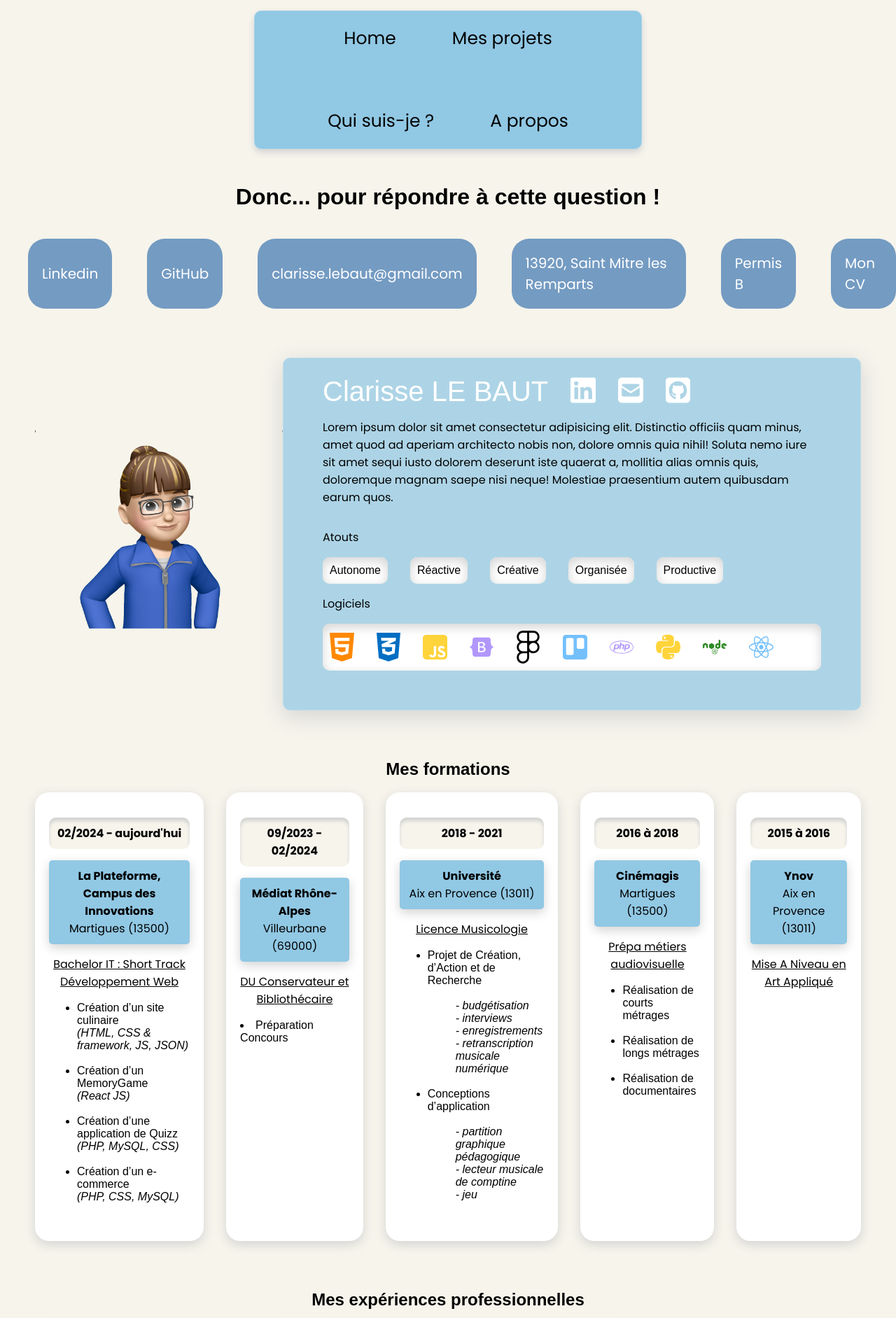
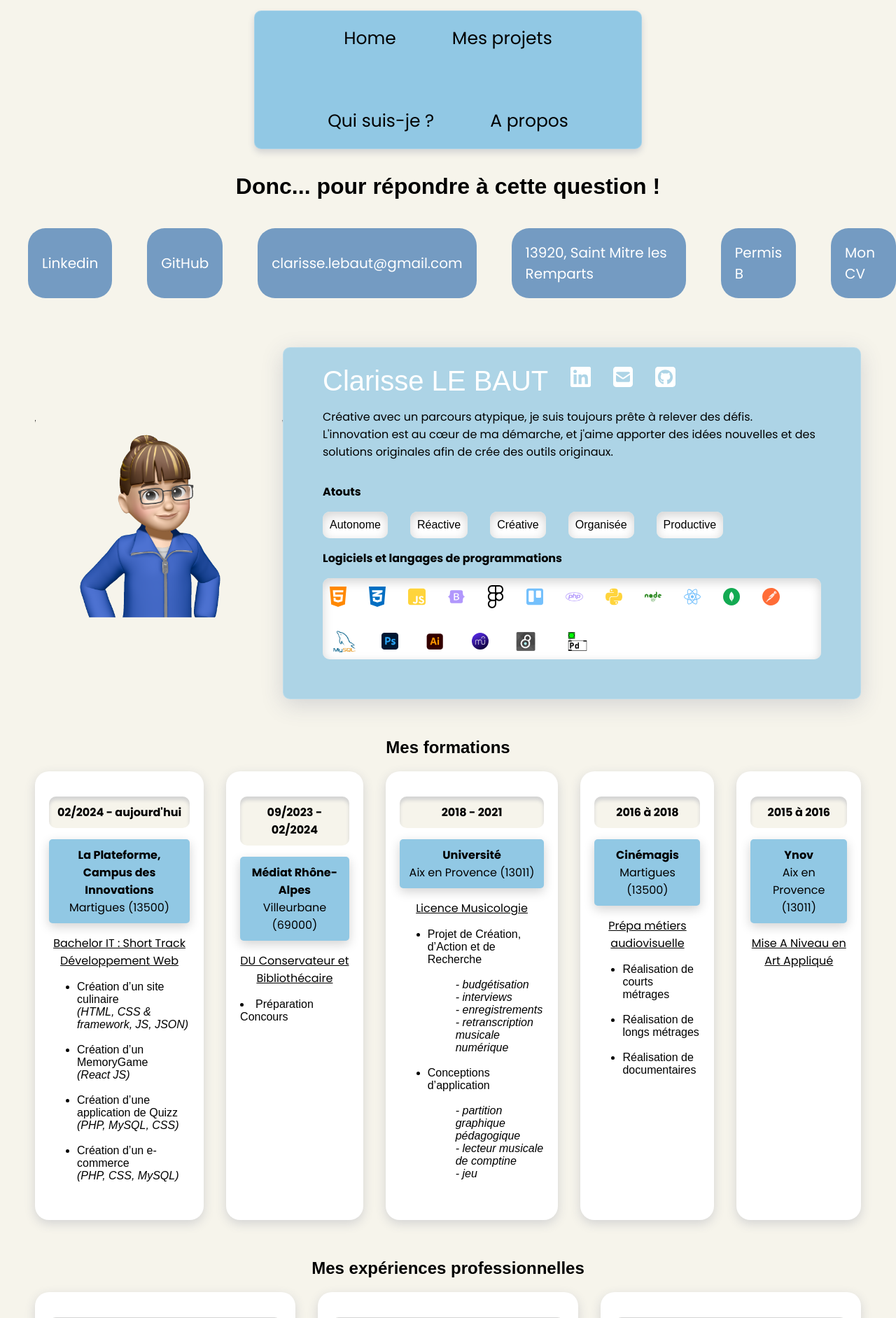
Before and after one commit to clarisse-lebaut/MyPortfolio, a PHP site: page /index.php?page=me in a window 1280 px wide. Shown: the top 1883 px of the page at 70% size. Run offline with PHP 8.4, Linux system fonts and the light colour scheme; some web fonts are replaced.

Commit message:
add some details on page me

```diff
--- a/assets/styles/me.css
+++ b/assets/styles/me.css
@@ -6,7 +6,7 @@
 }
 .title-page-projects {
   text-align: center;
-  margin-top: 50px;
+  margin-top: 35px;
 }
 
 /* --------------------------------- */
@@ -90,7 +90,7 @@
   margin-top: 25px;
 }
 .contact-logo {
-  width: 5%;
+  width: 4%;
   aspect-ratio: 1/1;
   transition: scale 350ms ease, opacity 450ms ease;
 }
@@ -124,13 +124,20 @@
   border-radius: 10px;
   padding: 10px;
   display: flex;
+  flex-wrap: wrap;
+  align-items: center;
   list-style-type: none;
   gap: 2rem;
   box-shadow: inset lightgray 0 5px 15px 0;
 }
 
 .logo-logiciel {
-  width: 5%;
+  width: 3.5%;
+  height: 3.5%;
+}
+.logo-logiciel-2 {
+  width: 6%;
+  height: 6%;
 }
 
 /* ------------------------- */
@@ -189,7 +196,8 @@
 .btn-cv {
   display: flex;
   justify-content: center;
-  gap: 1rem;
+  align-items: center;
+  gap: 2rem;
   background-color: #4682a9;
   border: none;
   border-radius: 10px;
@@ -197,9 +205,14 @@
   margin-top: 50px;
   padding: 15px;
 }
-.btn-cv > p {
-  font-size: 20px;
-  font-weight: bold;
+.btn-cv > a {
+  font-size: 25px;
+  color: white;
+  text-decoration: none;
+}
+.btn-cv > a:hover {
+  font-size: 25px;
+  color: black;
 }
 .btn-cv > img {
   width: 15%;
--- a/components/footer.php
+++ b/components/footer.php
@@ -28,7 +28,7 @@
     <section class="section-logo">
         <a href="https://linkedin.com/in/clarisse-le-baut-161499235" target="_blank">
             <img class="icon" src="../assets/img/icons/linkedin.svg" alt="logo linkedin" /></a>
-        <a href="" target="_blank">
+        <a href="mailto:clarisse.lebaut@gmail.com" target="_blank">
             <img class="icon" src="../assets/img/icons/square-envelope-solid.svg" alt="logo mail" target="_blank" /></a>
         <a class="link-footer" href="https://github.com/clarisse-lebaut" target="_blank">
             <img class="icon" src="../assets/img/icons/square-github.svg" alt="logo github" /></a>
--- a/pages/me.php
+++ b/pages/me.php
@@ -10,10 +10,10 @@ include "./components/header.php";
     <ul class="cv-ul">
       <li class="cv-li"><a class="a-contact" href="https://linkedin.com/in/clarisse-le-baut-161499235" target="_blank">Linkedin</a></li>
       <li class="cv-li"><a class="a-contact" href="https://github.com/clarisse-lebaut" target="_blank">GitHub</a></li>
-      <li class="cv-li"><a class="a-contact" href="" target="_blank">clarisse.lebaut@gmail.com</a></li>
+      <li class="cv-li"><a class="a-contact" href="mailto:clarisse.lebaut@gmail.com" target="_blank">clarisse.lebaut@gmail.com</a></li>
       <li class="cv-li"><a class="a-contact" href="https://www.google.fr/maps/place/13920+Saint-Mitre-les-Remparts/@43.4565357,4.9946024,14z/data=!3m1!4b1!4m6!3m5!1s0x12b61c2c6ec329c1:0x40819a5fd96ff70!8m2!3d43.4376515!4d5.0368613!16s%2Fm%2F02rpcf0?entry=ttu" target="_blank">13920, Saint Mitre les Remparts</li>
       <li class="cv-li">Permis B</li>
-      <li class="cv-li"><a class="a-contact" href="files/document.pdf" download="document.pdf">Mon CV</a></li>
+      <li class="cv-li"><a class="a-contact" href="files/cv.pdf" target="_blank">Mon CV</a></li>
     </ul>
   </nav>
     <main class="main">
@@ -25,17 +25,16 @@ include "./components/header.php";
               <section class="container-contact-logo">
                 <p class="name">Clarisse LE BAUT</p>
                 <a class="contact-logo" href="https://linkedin.com/in/clarisse-le-baut-161499235" target="_blank"><img src="../assets/img/icons/linkedin.svg" alt=""></a>
-                <a class="contact-logo" href="" target="_blank"><img src="../assets/img/icons/square-envelope-solid.svg" alt=""></a>
+                <a class="contact-logo" href="mailto:clarisse.lebaut@gmail.com" target="_blank"><img src="../assets/img/icons/square-envelope-solid.svg" alt=""></a>
                 <a class="contact-logo" href="https://github.com/clarisse-lebaut" target="_blank"><img src="../assets/img/icons/square-github.svg" alt=""></a>
               </section>
               <p>
-                Lorem ipsum dolor sit amet consectetur adipisicing elit. Distinctio officiis quam minus, amet quod ad aperiam architecto nobis non,
-                dolore omnis quia nihil! Soluta nemo iure sit amet sequi iusto dolorem deserunt iste quaerat a, mollitia alias omnis quis,
-                doloremque magnam saepe nisi neque! Molestiae praesentium autem quibusdam earum quos.
+                Créative avec un parcours atypique, je suis toujours prête à relever des défis.
+                L'innovation est au cœur de ma démarche, et j'aime apporter des idées nouvelles et des solutions originales afin de crée des outils originaux.
               </p>
             </div>
             <div >
-              <p>Atouts</p>
+              <p><b>Atouts</b></p>
               <div class="atout-ul">
                 <li class="atout-li">Autonome</li>
                 <li class="atout-li">Réactive</li>
@@ -45,7 +44,7 @@ include "./components/header.php";
               </div>
 
               <div>
-                <p>Logiciels</p>
+                <p><b>Logiciels et langages de programmations</b></p>
                 <div class="competences-ul">
                   <img class="logo-logiciel" src="../assets/img/icons/html5-brands-solid.svg" alt="logo HTML5">
                   <img class="logo-logiciel" src="../assets/img/icons/css3-alt-brands-solid.svg" alt="logo CSS3">
@@ -57,6 +56,14 @@ include "./components/header.php";
                   <img class="logo-logiciel" src="../assets/img/icons/python-brands-solid.svg" alt="logo Python">
                   <img class="logo-logiciel" src="../assets/img/icons/node-brands-solid.svg" alt="logo NodeJS">
                   <img class="logo-logiciel" src="../assets/img/icons/react-brands-solid.svg" alt="logo ReactJS">
+                  <img class="logo-logiciel" src="../assets/img/icons/mongo.svg" alt="logo MongoDB">
+                  <img class="logo-logiciel" src="../assets/img/icons/postman.svg" alt="logo Postman">
+                  <img class="logo-logiciel-2" src="../assets/img/icons/mysql.png" alt="logo My SQL">
+                  <img class="logo-logiciel" src="../assets/img/icons/photoshop.png" alt="logo Photoshop">
+                  <img class="logo-logiciel-2" src="../assets/img/icons/illustrator.png" alt="logo Illustrator">
+                  <img class="logo-logiciel" src="../assets/img/icons/musescore.svg" alt="logo Musescore">
+                  <img class="logo-logiciel-2" src="../assets/img/icons/maxmsp.png" alt="logo MaxMSP">
+                  <img class="logo-logiciel-2" src="../assets/img/icons/puredata.png" alt="logo Pure Data">
                 </div>
             </div>
          </div>
@@ -138,8 +145,7 @@ include "./components/header.php";
             <div class="card-experience">
                 <p class="date-experience"><b>Janvier - Août 2022</b></p>
                 <p class="titre-experience"><b>Service Civique à Pôle Emploi</b><br>Martigues (13500)</p>
-                <p>Description de la mission</p>
-                <ul>
+                  <ul>
                   <li>Aide à l’insertion des usagers en informatique et numérique actualisation</li>
                   <br>
                   <li>(Ré)Inscription</li>
@@ -153,7 +159,6 @@ include "./components/header.php";
             <div class="card-experience">
                 <p class="date-experience"><b>Juillet - Août 2021</b></p>
                 <p class="titre-experience"><b>Auxiliaire contractuelle</b><br>Trésorerie Salon de Provence (13290)</p>
-                <p>Description de la mission</p>
                   <ul>
                     <li>Archivage</li>
                     <br>
@@ -174,7 +179,6 @@ include "./components/header.php";
             <div class="card-experience">
                 <p class="date-experience"><b>Juillet 2018</b></p>
                 <p class="titre-experience"><b>Stage Régie Cinémagis</b><br>Martigues (13500)</p>
-                <p>Description de la mission</p>
                   <ul>
                     <li>Gestion matériel</li>
                     <br>
@@ -187,7 +191,6 @@ include "./components/header.php";
             <div class="card-experience">
                 <p class="date-experience"><b>Juillet 2017</b></p>
                 <p class="titre-experience"><b>Stage Son Cinémagis</b><br>Martigues (13500)</p>
-                <p>Description de la mission</p>
                   <ul>
                     <li>Inventaire matériel</li>
                     <br>
@@ -198,7 +201,6 @@ include "./components/header.php";
             <div class="card-experience">
                 <p class="date-experience"><b>Juillet 2016</b></p>
                 <p class="titre-experience"><b>CDD Service RH à l'Institut de Recherche et du Dévelopemment</b><br>Marseille (13500)</p>
-                <p>Description de la mission</p>
                   <ul>
                     <li>Accueil téléphonique</li>
                     <br>
@@ -215,7 +217,6 @@ include "./components/header.php";
             <div class="card-experience">
                 <p class="date-experience"><b>Août - Septembre 2015</b></p>
                 <p class="titre-experience"><b>Auxiliaire contractuelle</b><br>Trésorerie de Martigues (13500)</p>
-                <p>Description de la mission</p>
                   <ul>
                     <li>Classement et archivage des mandats Martigues et Salon de Provence</li>
                     <br>
@@ -224,7 +225,7 @@ include "./components/header.php";
             </div>
           </section>
           <div>
-            <button class="btn-cv"><img src="../assets/img/icons/download-solid.svg" alt=""><p>Mon CV</p></button>
+            <button class="btn-cv"><img src="../assets/img/icons/download-solid.svg" alt=""><a href="files/cv.pdf" target="_blank">Mon CV</a></button>
           </div>
       </section>
     </main>
```
Also changed, not shown: assets/img/icons/illustrator.png (added), assets/img/icons/maxmsp.png (added), assets/img/icons/mongo.svg (added), assets/img/icons/musescore.svg (added), assets/img/icons/mysql.png (added), assets/img/icons/photoshop.png (added), assets/img/icons/postman.svg (added), assets/img/icons/puredata.png (added), 1 other file.
